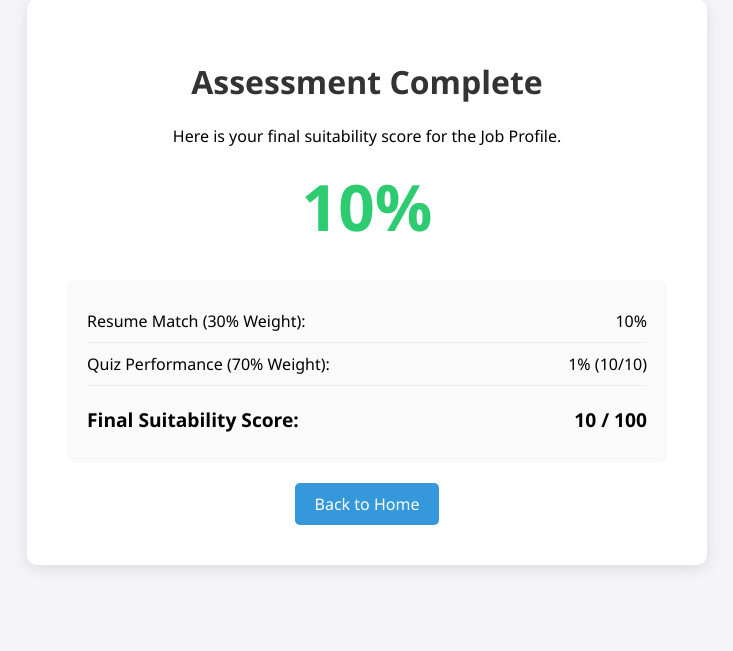
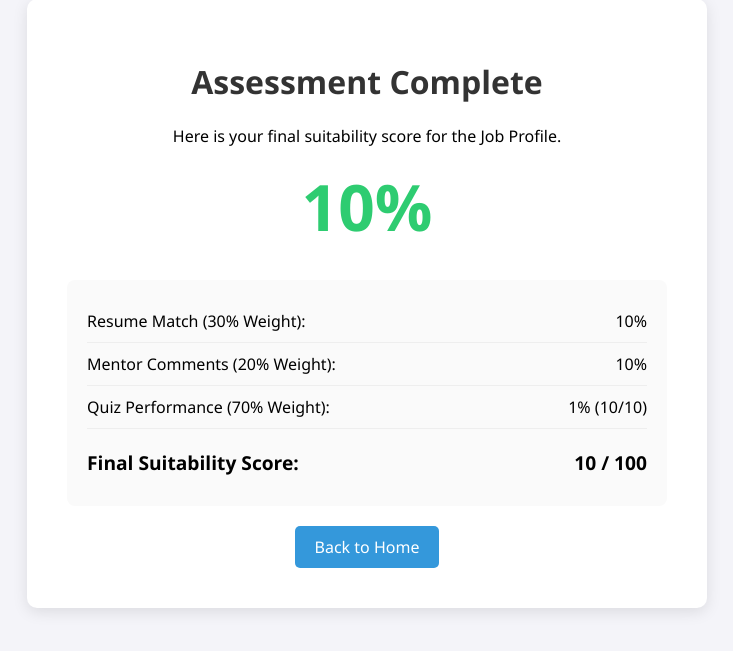
Before and after one commit to RajviDave/SkillSync, a Flask app: template templates/result.html in a window 1280 px wide. Shown: the part 59-710 px from the top of the page, without its empty margins (273-1006 px from the left). Run offline with Flask 3, Linux system fonts and the light colour scheme; the template is opened without the code that fills it: most values are stand-ins (such as "Sample title", 1, 10 or a date in 2020).

Commit message:
comments feature working

```diff
--- a/app.py
+++ b/app.py
@@ -144,13 +144,19 @@ def submit_quiz():
 
     # 2. Retrieve Resume Score from Session (Default to 0 if missing)
     resume_score = session.get('resume_score_numeric', 0)
+    mentor_score = session.get('mentor_score', 50)
 
     # 3. Apply Weights (30% Resume, 70% Quiz)
-    final_weighted_score = (resume_score * 0.30) + (quiz_percentage * 0.70)
+    final_weighted_score = (
+        (resume_score * 0.30) +
+        (quiz_percentage * 0.50) +
+        (mentor_score * 0.20)
+    )
 
     # Round for display
     final_weighted_score = round(final_weighted_score, 2)
     resume_score = round(resume_score, 2)
+    mentor_Score=round(mentor_score,2)
     quiz_percentage = round(quiz_percentage, 2)
 
     return render_template(
@@ -159,6 +165,7 @@ def submit_quiz():
         total=total,                # Total questions (e.g., 15)
         resume_score=resume_score,  # Resume % (e.g., 60.0)
         quiz_percentage=quiz_percentage, # Quiz % (e.g., 66.6)
+        mentor_score=mentor_score,
         final_score=final_weighted_score # Final Weighted Score
     )
 
@@ -198,6 +205,11 @@ def analyze():
     # SAVE TO SESSION for later use
     session['resume_score_numeric'] = avg_resume_score
     # -------------------------------------------------
+
+    # 2. Get Mentor Comment Score (NEW)
+    comments_text = request.form.get("comments", "")
+    mentor_score = comments(comments_text) # Returns integer 0-100
+    session['mentor_score'] = mentor_score # Save to session
 
     # 3. Get GitHub Data (Your existing logic)
     github_results = git(github_username, jd_domains)
--- a/templates/result.html
+++ b/templates/result.html
@@ -34,6 +34,10 @@
                 <span>{{ resume_score }}%</span>
             </div>
             <div class="item">
+                <span>Mentor Comments (20% Weight):</span>
+                <span>{{ mentor_score }}%</span>
+            </div>
+            <div class="item">
                 <span>Quiz Performance (70% Weight):</span>
                 <span>{{ quiz_percentage }}% ({{ score }}/{{ total }})</span>
             </div>
```
Also changed, not shown: comments.py (+31 -2 lines), 1 other file.
